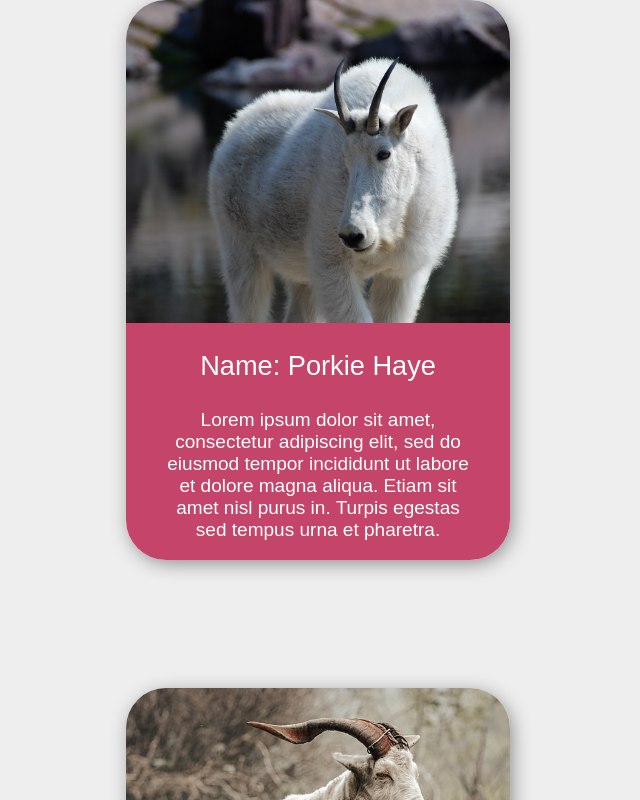
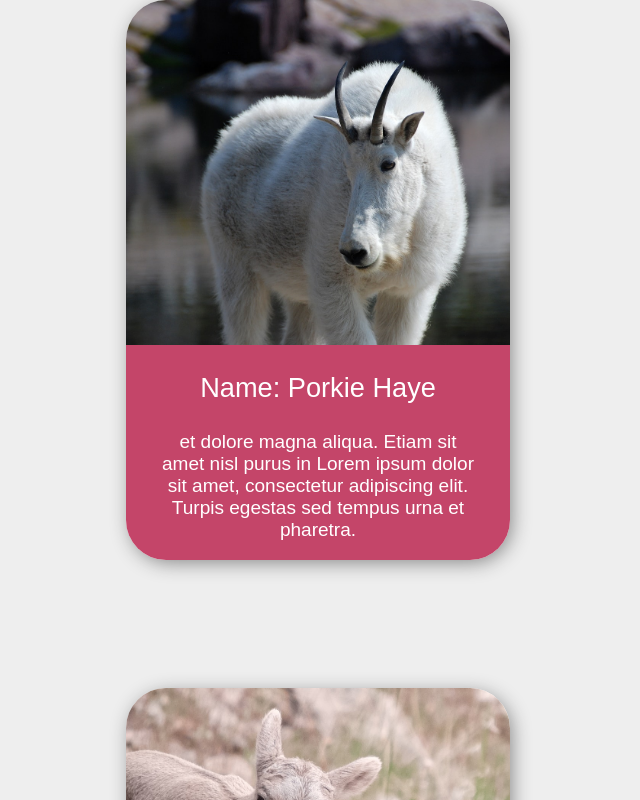
Before and after one commit to lukes-code/Infinite-Scroats, a React (Create React App) app: page / in a window 1280 px wide. Both pictures are taken after a click on the button "SHOW ME THE GOATS". Shown: the part 768-1568 px from the top of the page, without its empty margins (322-962 px from the left). Built offline with nearby package versions, Linux system fonts and the light colour scheme; the HTML template or start-up script is replaced by a standard one.

Commit message:
Start of rand stories

```diff
--- a/src/components/addGoat.js
+++ b/src/components/addGoat.js
@@ -22,11 +22,30 @@ class Goat extends Component {
         'Haye','Trouble','Crasher','Smasher','Flash','Slug','Graham','Cates','Boy','Simo','Leonardo','Alexis','Peters','Gregg',
         ];
 
+        const arStoryStart = [
+            // Temporary information, replace with actual content
+            'Lorem ipsum dolor sit amet, consectetur adipiscing elit.','sed do eiusmod tempor incididunt ut labore.',
+            'et dolore magna aliqua. Etiam sit amet nisl purus in','Turpis egestas sed tempus urna et pharetra.',
+        ];
+
+        const arStoryMid = [
+            // Temporary information, replace with actual content
+            'Lorem ipsum dolor sit amet, consectetur adipiscing elit.','sed do eiusmod tempor incididunt ut labore.',
+            'et dolore magna aliqua. Etiam sit amet nisl purus in','Turpis egestas sed tempus urna et pharetra.',
+        ];
+
+        const arStoryEnd = [
+            // Temporary information, replace with actual content
+            'Lorem ipsum dolor sit amet, consectetur adipiscing elit.','sed do eiusmod tempor incididunt ut labore.',
+            'et dolore magna aliqua. Etiam sit amet nisl purus in','Turpis egestas sed tempus urna et pharetra.',
+        ];
+
         let arUsedNames = [];
 
         var rand = Math.floor((Math.random() * 100) + 1);
         let firstName = arFirstNames[Math.floor(Math.random()*arFirstNames.length)];
         let lastName = arLastNames[Math.floor(Math.random()*arLastNames.length)];
+        let randomStory = arStoryStart[Math.floor(Math.random()*arStoryStart.length)] + ' ' + arStoryMid[Math.floor(Math.random()*arStoryMid.length)] + ' ' + arStoryEnd[Math.floor(Math.random()*arStoryEnd.length)];
 
         //Add check here to see if firstName and/or last name has existing in the previous iterations
         //array.includes array.shift array.push
@@ -44,7 +63,7 @@ class Goat extends Component {
                 <div className="GoatContent">
                     <p>Name: {randomName}</p>
                     <div className="GoatStory">
-                        <p>Lorem ipsum dolor sit amet, consectetur adipiscing elit, sed do eiusmod tempor incididunt ut labore et dolore magna aliqua. Etiam sit amet nisl purus in. Turpis egestas sed tempus urna et pharetra. </p>
+                        <p>{randomStory}</p>
                     </div>
                 </div>
             </div>
```
